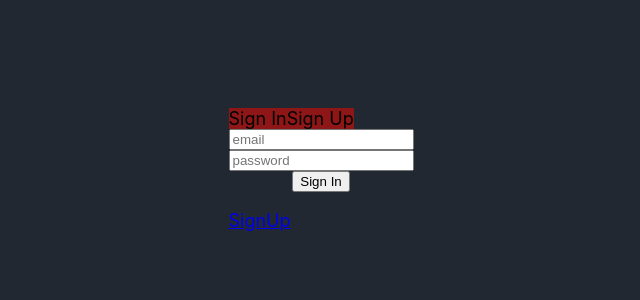
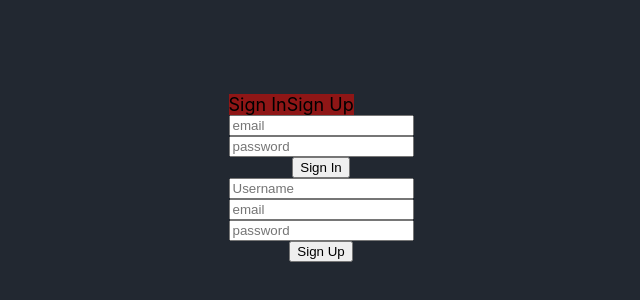
Before and after one commit to Schude/react-to-do-app, a React (Create React App) app: page / in a window 1280 px wide. Shown: the part 222-522 px from the top of the page, without its empty margins (319-959 px from the left). Built offline with nearby package versions, Linux system fonts and the light colour scheme.

Commit message:
Sonsuz Render Bug

```diff
--- a/src/components/Home.js
+++ b/src/components/Home.js
@@ -12,6 +12,7 @@ const Home = () => {
           <Todocontainer value={false} />
           <Todocontainer value={true} />
         </div>
+
       </DataProvider>
     </div>
   );
--- a/src/components/form.js
+++ b/src/components/form.js
@@ -4,6 +4,8 @@ import { firebaseData } from "../provider/DataProvider";
 
 function Form() {
   const { newTodo, handleChange, handleSubmit } = useContext(firebaseData);
+
+
 
   return (
     <form className="form" onSubmit={handleSubmit}>
--- a/src/components/giris.js
+++ b/src/components/giris.js
@@ -17,10 +17,7 @@ export default function Giris() {
           render={() => (
             <div>
               <SignIn />
-              <Link to="/signup">
-                {" "}
-                <p>SignUp</p>
-              </Link>
+              <SignUp/>
             </div>
           )}
         ></Route>
--- a/src/components/todocontainer.js
+++ b/src/components/todocontainer.js
@@ -1,14 +1,16 @@
-import React, { useContext } from "react";
+import React, { useContext, useEffect } from "react";
 import { firebaseData } from "../provider/DataProvider";
 import { firebaseAuth } from "../provider/AuthProvider";
 
 import "./styles/todocontainer.css";
 
 const Todocontainer = (props) => {
-  const { handleFinish, removeTodo, todos } = useContext(firebaseData);
+  const { handleFinish, removeTodo, todos,getTodos } = useContext(firebaseData);
   const { handleSignout } = useContext(firebaseAuth);
 
-  // console.log("rendering");
+
+
+  console.log("render");
   return (
     <div className="todos_container">
       <h2> {!props.value ? "To-Do List" : "Finished To-dos"}</h2>
@@ -23,6 +25,7 @@ const Todocontainer = (props) => {
                   <button
                     className="todo_item_button"
                     onClick={() => handleFinish(todo)}
+                    // onClick = {() => finish(todo)}
                   >
                     ✔
                   </button>
@@ -37,6 +40,7 @@ const Todocontainer = (props) => {
             ))}
       </ul>
       <button onClick={handleSignout}> Sign OUT</button>
+      {/* <button onClick= {updateDB(todos)}> SAVE YOUR TODOS</button> */}
     </div>
   );
 };
--- a/src/firebase/FirebaseConfig.js
+++ b/src/firebase/FirebaseConfig.js
@@ -1,4 +1,3 @@
-/* eslint-disable import/no-anonymous-default-export */
 import firebase from "firebase/app";
 import "firebase/firestore";
 import "firebase/auth";
@@ -9,7 +8,7 @@ const firebaseConfig = {
   projectId: "react-to-do-app-5d4d6",
   storageBucket: "react-to-do-app-5d4d6.appspot.com",
   messagingSenderId: "719185808914",
-  appId: "1:719185808914:web:c2bfb7f830d6b2594812cb"
+  appId: "1:719185808914:web:c2bfb7f830d6b2594812cb",
 };
 firebase.initializeApp(firebaseConfig);
 
@@ -22,6 +21,7 @@ if (!firebase.apps.length) {
 firebase.auth();
 export const db = firebase.firestore();
 
+// eslint-disable-next-line import/no-anonymous-default-export
 export default {
   firebaseConfig,
 };
--- a/src/provider/DataProvider.js
+++ b/src/provider/DataProvider.js
@@ -7,11 +7,13 @@ const DataProvider = (props) => {
   const { user } = useContext(firebaseAuth);
   const [todos, setTodos] = useState([]);
   const [newTodo, setNewTodo] = useState("");
+
   useEffect(() => {
     getTodos();
+
     // eslint-disable-next-line react-hooks/exhaustive-deps
   });
-  //sonsuz render problemi
+  //sonsuz render problemi veya geç update etme
   async function getTodos() {
     const snapshot = await db.collection(user).get();
     setTodos(snapshot.docs.map((doc) => doc.data()));
@@ -27,17 +29,16 @@ const DataProvider = (props) => {
 
   const handleSubmit = (event) => {
     event.preventDefault();
+
     if (newTodo === "") return;
     const todo = { id: shortid.generate(), text: newTodo, finished: false };
     dbMethods.add(user, todo);
     setNewTodo("");
-    getTodos();
   };
 
-  async function handleFinish(todo) {
+  const handleFinish = (todo) => {
     dbMethods.update(user, todo);
-    await getTodos();
-  }
+  };
 
   return (
     <firebaseData.Provider
```
Also changed, not shown: 1 other file (tests, documents, lock files or other folders).
